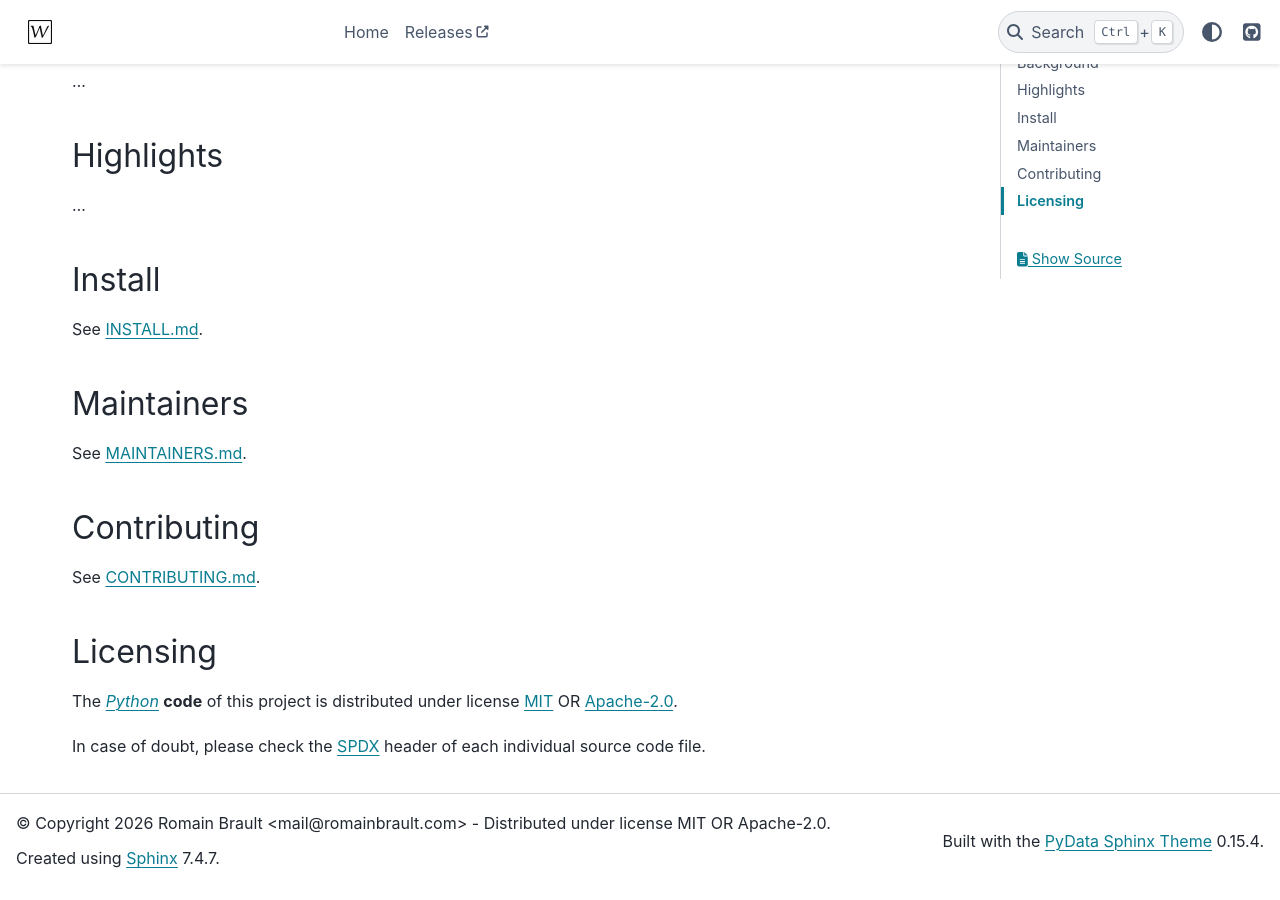
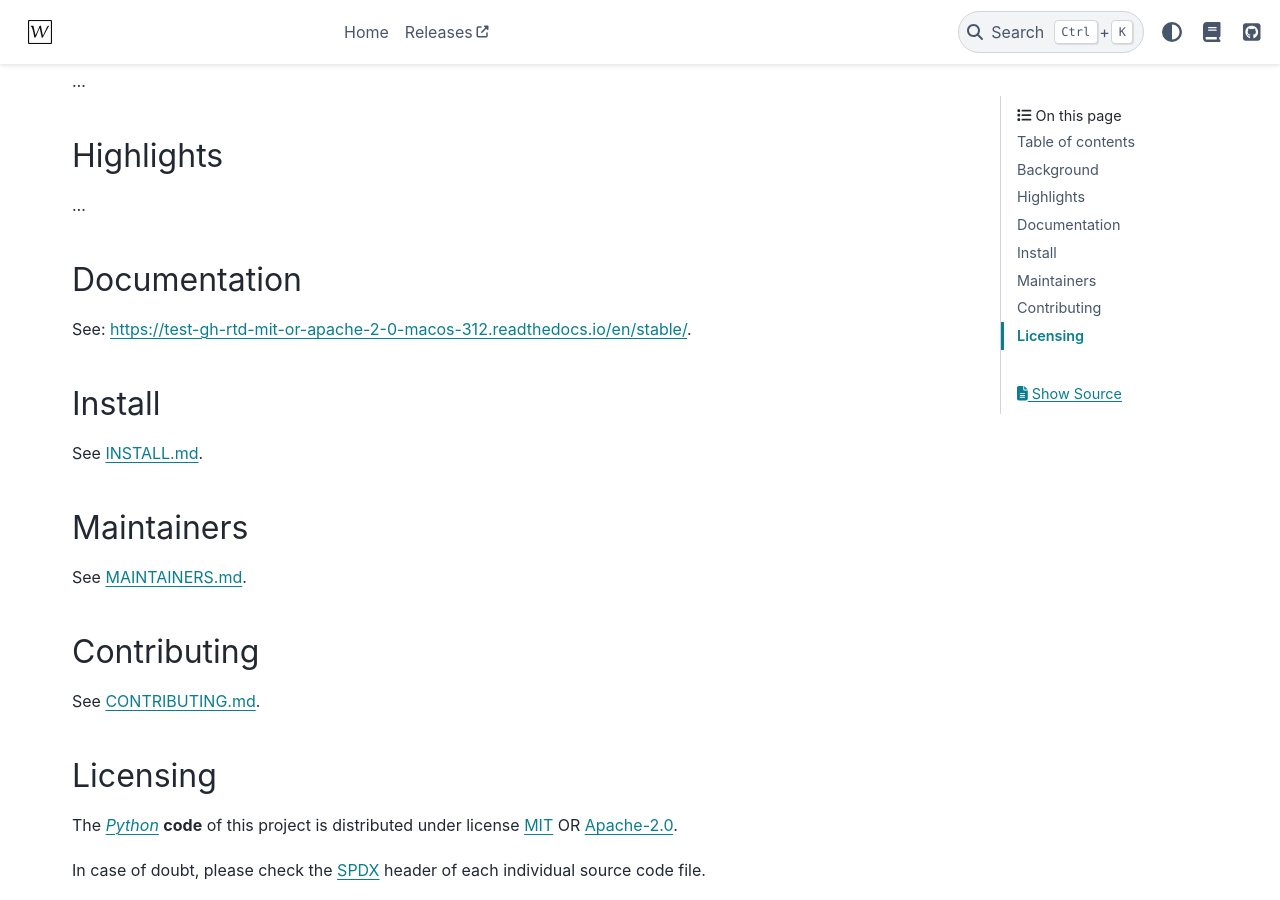
Before and after one commit to whiteprints-tests/test-gh-rtd-mit-or-apache-2-0-macos-312, a Sphinx documentation site: the page built from docs/index.md, in a window 1280 px wide and 900 px high, scrolled down 786 px. Built offline with Sphinx 7.4.7 and the PyData theme 0.15.4, drawn with Linux system fonts in a browser that asks for light colours; pages that are not in the unit, such as notebooks, are missing from menus; comment, search, counter and statistics services are not loaded.

Commit message:
feat: ✨ add ReadTheDocs integration

```diff
--- a/README.md
+++ b/README.md
@@ -18,6 +18,7 @@
         <a href="https://spdx.org/licenses"><img alt="license badge" src="https://img.shields.io/badge/📝_License-MIT OR Apache--2.0-4CAF50.svg"/></a>
         <a href="https://github.com/whiteprints-tests/test-gh-rtd-mit-or-apache-2-0-macos-312/discussions"><img alt="GitHub Discussions" src="https://img.shields.io/github/discussions/whiteprints-tests/test-gh-rtd-mit-or-apache-2-0-macos-312.svg?logo=GitHub"></a>
         <a href="https://api.reuse.software/info/github.com/whiteprints-tests/test-gh-rtd-mit-or-apache-2-0-macos-312"><img alt="REUSE status" src="https://api.reuse.software/badge/github.com/whiteprints-tests/test-gh-rtd-mit-or-apache-2-0-macos-312"/></a>
+        <a href='https://readthedocs.org/projects/test-gh-rtd-mit-or-apache-2-0-macos-312/'><img src='https://readthedocs.org/projects/test-gh-rtd-mit-or-apache-2-0-macos-312/badge/?version=latest' alt='Documentation Status' /></a>
         <a href="https://www.contributor-covenant.org/version/2/1/code_of_conduct/"><img alt="contributor covenant badge" src="https://img.shields.io/badge/Contributor_Covenant-2.1-4BAAAA.svg?logo=contributorcovenant"/></a>
     </p>
 </div>
@@ -38,6 +39,10 @@
 ## Highlights
 
 ...
+
+## Documentation
+
+See: https://test-gh-rtd-mit-or-apache-2-0-macos-312.readthedocs.io/en/stable/.
 
 ## Install
 
--- a/docs/conf.py
+++ b/docs/conf.py
@@ -6,6 +6,7 @@
 
 # pylint: disable=invalid-name
 
+import os
 from importlib import metadata
 from pathlib import Path
 
@@ -53,9 +54,19 @@
 html_logo = "_static/logo.svg"
 html_static_path = ["_static"]
 html_extra_path = []
+html_baseurl = os.environ.get("READTHEDOCS_CANONICAL_URL", "/")
+html_js_files = [
+    "readthedocs.js",
+]
 html_theme = "pydata_sphinx_theme"
 html_theme_options = {
     "icon_links": [
+        {
+            "name": "ReadTheDocs",
+            "url": "https://readthedocs.org/projects/test-gh-rtd-mit-or-apache-2-0-macos-312",
+            "icon": "fa-solid fa-book",
+            "type": "fontawesome",
+        },
         {
             "name": "GitHub",
             "url": (
@@ -103,4 +114,6 @@
 exclude_patterns = [
     "_autoapi_templates/**",
 ]
-linkcheck_ignore = []
+linkcheck_ignore = [
+    r"https://.*\.readthedocs\.io/en/stable/",
+]
```
Also changed, not shown: docs/readthedocs.js (added, +11 -0 lines), .readthedocs.yml (added), 3 other files.
